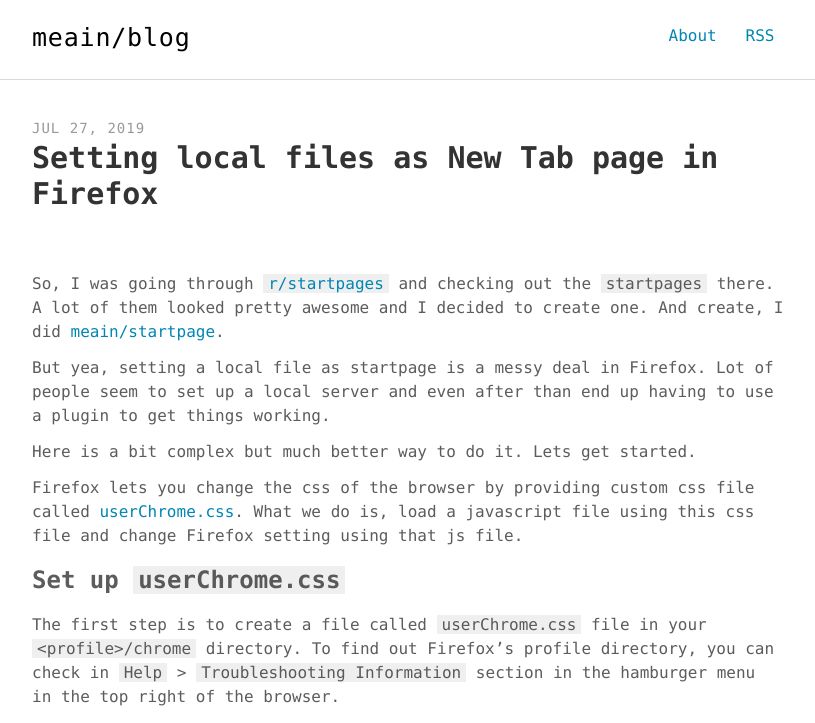
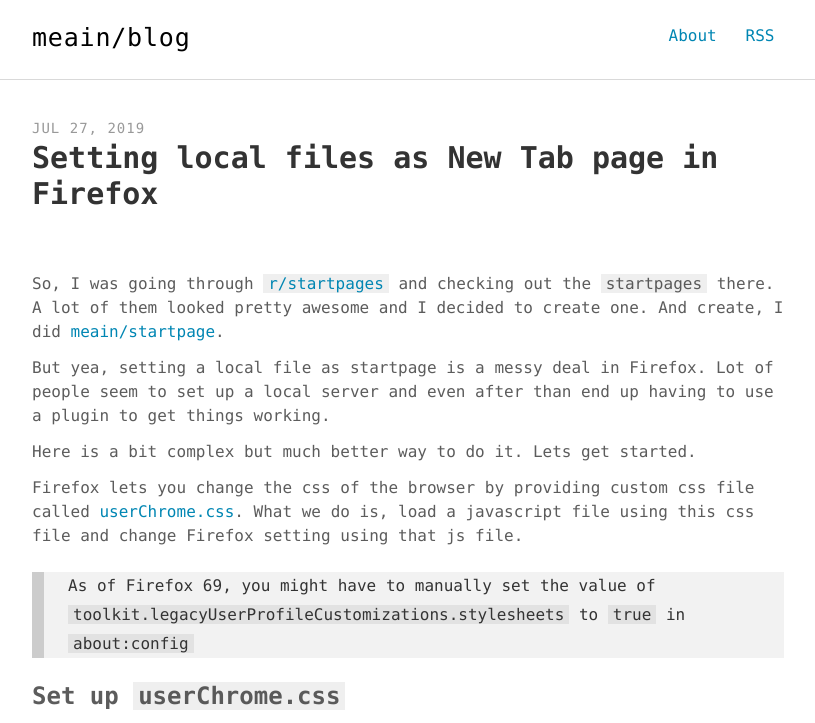
Before and after one commit to meain/blog, a Jekyll site: the page built from _posts/2019-07-27-set-local-file-as-newtabpage-in-firefox.md, in a window 1280 px wide. Shown: the top 723 px of the page, without its empty margins (232-1047 px from the left). Built offline with Jekyll 4.4.1, drawn with Linux system fonts in a browser that asks for light colours; some web fonts are replaced.

Commit message:
post:local-file-as-newtab-firefox: about:config

```diff
--- a/_posts/2019-07-27-set-local-file-as-newtabpage-in-firefox.md
+++ b/_posts/2019-07-27-set-local-file-as-newtabpage-in-firefox.md
@@ -16,6 +16,9 @@
 
 Firefox lets you change the css of the browser by providing custom css file called [userChrome.css](https://github.com/meain/dotfiles/blob/master/firefox/userChrome.css).
 What we do is, load a javascript file using this css file and change Firefox setting using that js file.
+
+> As of Firefox 69, you might have to manually set the value of `toolkit.legacyUserProfileCustomizations.stylesheets` to
+> `true` in `about:config`
 
 ### Set up `userChrome.css`
 
```
